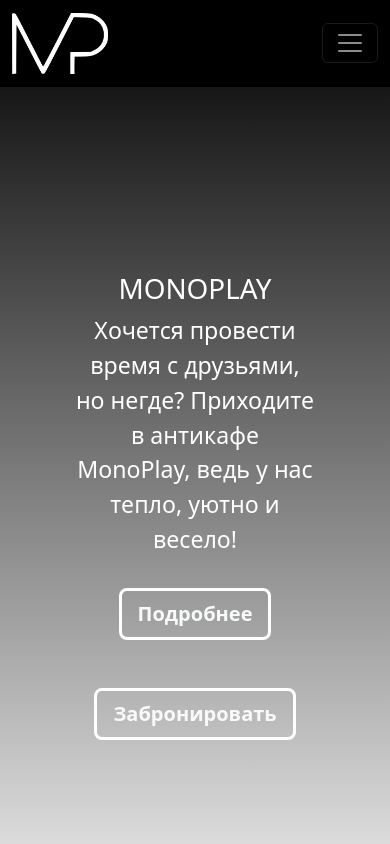
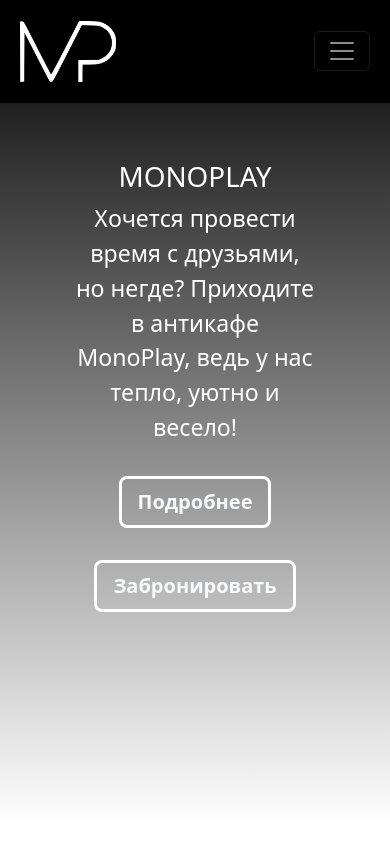
Before and after one commit to sarsembek/MONO, a plain HTML site: page index.html in a window 390 px wide. Shown: the top 844 px of the page. Drawn offline with nearby package versions, Linux system fonts and the light colour scheme.

Commit message:
navbar fixed

```diff
--- a/index.html
+++ b/index.html
@@ -10,10 +10,9 @@
     <link rel="icon" href="assets/mplogo.png">
   </head>
   <body class="d-block h-100 text-center text-white">
-    <div class="cover-container d-flex w-100 h-100 p-3 mx-auto flex-column" id="main">
-        <header id="header" class="fixed-top">
-            <nav class="navbar navbar-expand-lg navbar-dark" style="background-color: #000000;">
-                <div class="container">
+    <div class="cover-container d-flex w-100 h-100 mx-auto flex-column" id="main">
+            <nav class="navbar navbar-expand-lg navbar-dark" id="navbar" style="background-color: #000000;">
+                <div class="container" id="inner-nav">
                     <a href="#" class="navbar-brand"><img id="logo"src="assets/logo.png"></a>
                     <button class="navbar-toggler" type="button" data-bs-toggle="collapse" data-bs-target="#navSupportedContent" aria-controls="navSupportedContent" aria-expanded="false" aria-label="Toggle navigation">
                         <span class="navbar-toggler-icon"></span>
@@ -41,13 +40,12 @@
                     </div>
                 </div>
             </nav>
-        </header>
         <main class="px-3">
             <h1 class="fs-1">MONOPLAY</h1>
             <p class="lead fs-3">Хочется провести время с друзьями, но негде?
                 Приходите в антикафе MonoPlay, ведь у нас тепло, уютно и весело!</p>
-            <p class="lead fs-3 p-3"><a href="#about" class="btn btn-lg btn-secondary fw-bold border-white border-3 bg-transparent text-light" id="btn">Подробнее</a>
-            <p class="lead fs-3 p-3" style="margin-top: 1rem!important;"><a href="https://taplink.cc/mono.kz" class="btn btn-lg btn-secondary fw-bold border-white border-3 bg-transparent text-light" id="btn">Забронировать</a>
+            <p class="lead fs-3 p-3"style="margin-bottom: 0rem!important;"><a href="#about" class="btn btn-lg btn-secondary fw-bold border-white border-3 bg-transparent text-light" id="btn">Подробнее</a>
+            <p class="lead fs-3 p-3" style="margin-top: 0rem!important;"><a href="https://taplink.cc/mono.kz" class="btn btn-lg btn-secondary fw-bold border-white border-3 bg-transparent text-light" id="btn">Забронировать</a>
             </p>
         </main>
     </div>
@@ -231,6 +229,15 @@
             </div>
           </div>
         </div>
-    <script src="https://cdn.jsdelivr.net/npm/bootstrap@5.3.0-alpha1/dist/js/bootstrap.bundle.min.js" integrity="sha384-w76AqPfDkMBDXo30jS1Sgez6pr3x5MlQ1ZAGC+nuZB+EYdgRZgiwxhTBTkF7CXvN" crossorigin="anonymous"></script>
+        <footer class="py-3 my-4">
+          <ul class="nav justify-content-center border-bottom pb-3 mb-3">
+            <li class="nav-item"><a href="#about" class="nav-link px-2 text-muted">О нас</a></li>
+            <li class="nav-item"><a href="#service" class="nav-link px-2 text-muted">Наши услуги</a></li>
+            <li class="nav-item"><a href="#price" class="nav-link px-2 text-muted">Цены и правила</a></li>
+            <li class="nav-item"><a href="#points" class="nav-link px-2 text-muted">Заведения</a></li>
+          </ul>
+          <p class="text-center text-muted">© 2022 MONOPLAY</p>
+        </footer>
   </body>
+  <script src="https://cdn.jsdelivr.net/npm/bootstrap@5.3.0-alpha1/dist/js/bootstrap.bundle.min.js" integrity="sha384-w76AqPfDkMBDXo30jS1Sgez6pr3x5MlQ1ZAGC+nuZB+EYdgRZgiwxhTBTkF7CXvN" crossorigin="anonymous"></script>
 </html>
--- a/style.css
+++ b/style.css
@@ -1,5 +1,6 @@
 * {
     box-sizing: border-box;
+
 }
 body {
     margin: 0;
@@ -23,8 +24,11 @@ body {
 main {
     display: block;
     width: 70vw;
-    margin: 17rem auto;
+    margin: 15rem auto;
     position: relative;
+}
+.px-3 {
+    margin-top: 10rem!important;
 }
 #btn {
     transition: all .5s ease;
@@ -163,6 +167,13 @@ main {
     .cards {
         display: block!important;
     }
+    #navbar {
+        position: fixed!important;
+        width: 100vw!important;
+    }
+    #inner-nav {
+        margin: .5rem!important;
+    }
 }
 @media (min-height: 700px) {
     main {
```
